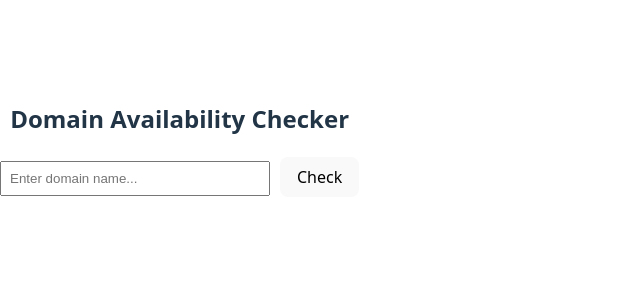
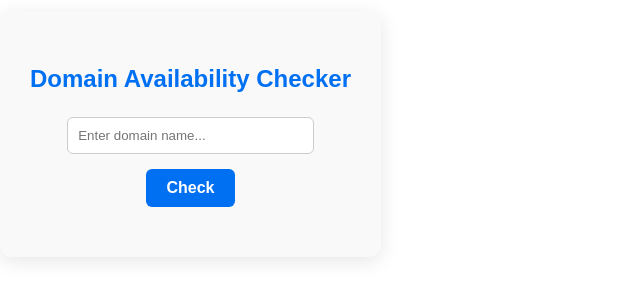
Before and after one commit to Tushar-2225/domain-checker-vite, a React (Vite) app: page / in a window 1280 px wide. Shown: the part 266-566 px from the top of the page, without its empty margins (0-640 px from the left). Built offline with nearby package versions, Linux system fonts and the light colour scheme.

Commit message:
Update DomainSearch with modern UI and AI suggestions

```diff
--- a/src/components/DomainSearch.jsx
+++ b/src/components/DomainSearch.jsx
@@ -10,11 +10,11 @@ function DomainSearch() {
       setResult("❌ Please enter a domain");
       setSuggestions([]);
     } else {
-      // Simulate availability (optional: keep .com logic)
       const available = domain.endsWith(".com");
-      setResult(available ? `✅ ${domain} is available!` : `❌ ${domain} is not available`);
+      setResult(
+        available ? `✅ ${domain} is available!` : `❌ ${domain} is not available`
+      );
 
-      // Show AI-style suggestions for any domain input
       const aiSuggestions = [
         `${domain}Online.com`,
         `${domain}Hub.com`,
@@ -25,26 +25,67 @@ function DomainSearch() {
   };
 
   return (
-    <div style={{ textAlign: "center", marginTop: "50px" }}>
-      <h2>Domain Availability Checker</h2>
+    <div
+      style={{
+        maxWidth: "500px",
+        margin: "50px auto",
+        padding: "30px",
+        borderRadius: "12px",
+        boxShadow: "0 4px 20px rgba(0,0,0,0.1)",
+        backgroundColor: "#f9f9f9",
+        textAlign: "center",
+        fontFamily: "Arial, sans-serif",
+      }}
+    >
+      <h2 style={{ marginBottom: "20px", color: "#0070f3" }}>
+        Domain Availability Checker
+      </h2>
       <input
         type="text"
         placeholder="Enter domain name..."
         value={domain}
         onChange={(e) => setDomain(e.target.value)}
-        style={{ padding: "8px", width: "250px", marginRight: "10px" }}
+        style={{
+          padding: "10px",
+          width: "70%",
+          borderRadius: "6px",
+          border: "1px solid #ccc",
+          marginBottom: "15px",
+        }}
       />
       <button
         onClick={handleSearch}
-        style={{ padding: "8px 16px", cursor: "pointer" }}
+        style={{
+          padding: "10px 20px",
+          borderRadius: "6px",
+          border: "none",
+          backgroundColor: "#0070f3",
+          color: "white",
+          cursor: "pointer",
+          fontWeight: "bold",
+        }}
       >
         Check
       </button>
 
-      <p style={{ marginTop: "20px", fontSize: "18px" }}>{result}</p>
+      <p
+        style={{
+          marginTop: "20px",
+          fontSize: "18px",
+          color: domain.endsWith(".com") ? "green" : "red",
+        }}
+      >
+        {result}
+      </p>
 
       {suggestions.length > 0 && (
-        <div style={{ marginTop: "10px", fontSize: "16px" }}>
+        <div
+          style={{
+            marginTop: "15px",
+            fontSize: "16px",
+            textAlign: "left",
+          }}
+        >
           <strong>AI-powered suggestions:</strong>
           <ul>
             {suggestions.map((s, index) => (
```
Also changed, not shown: 2 other files (tests, documents, lock files or other folders).
